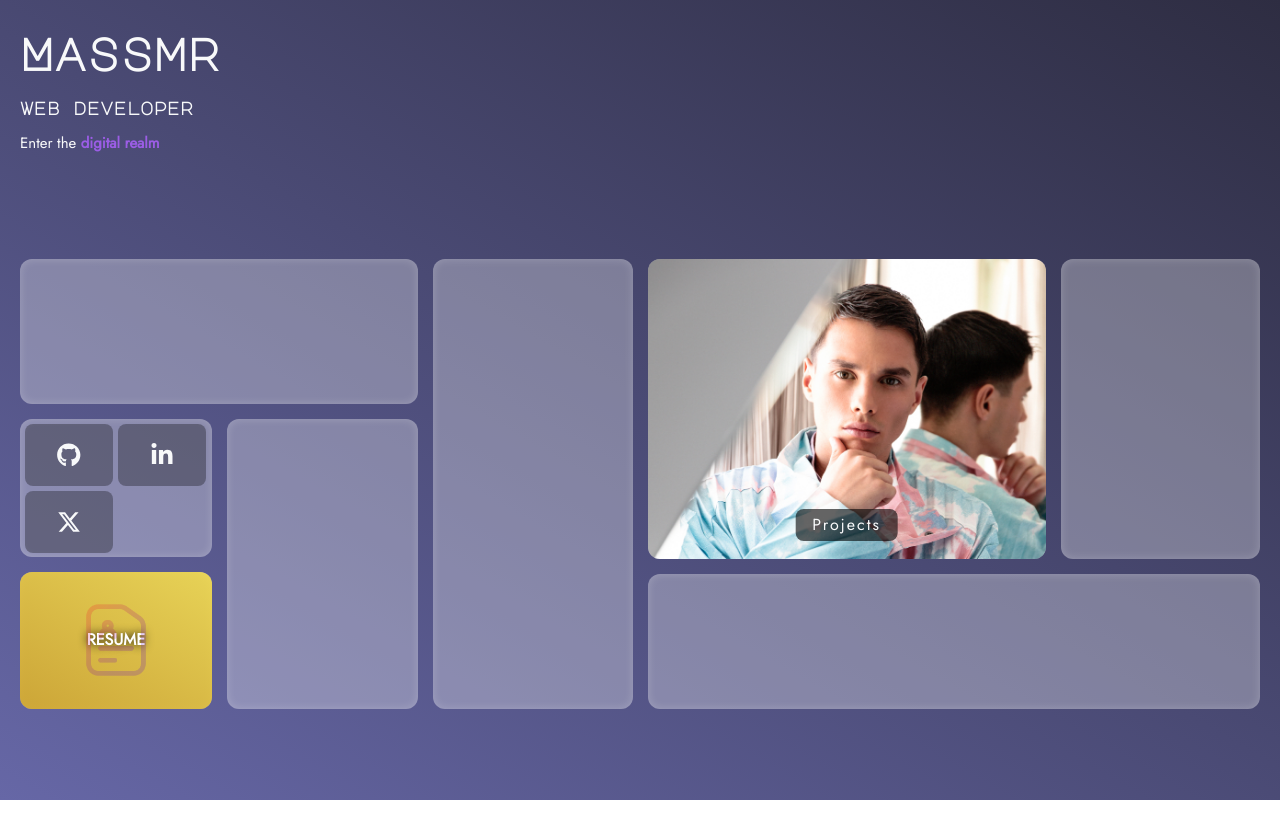
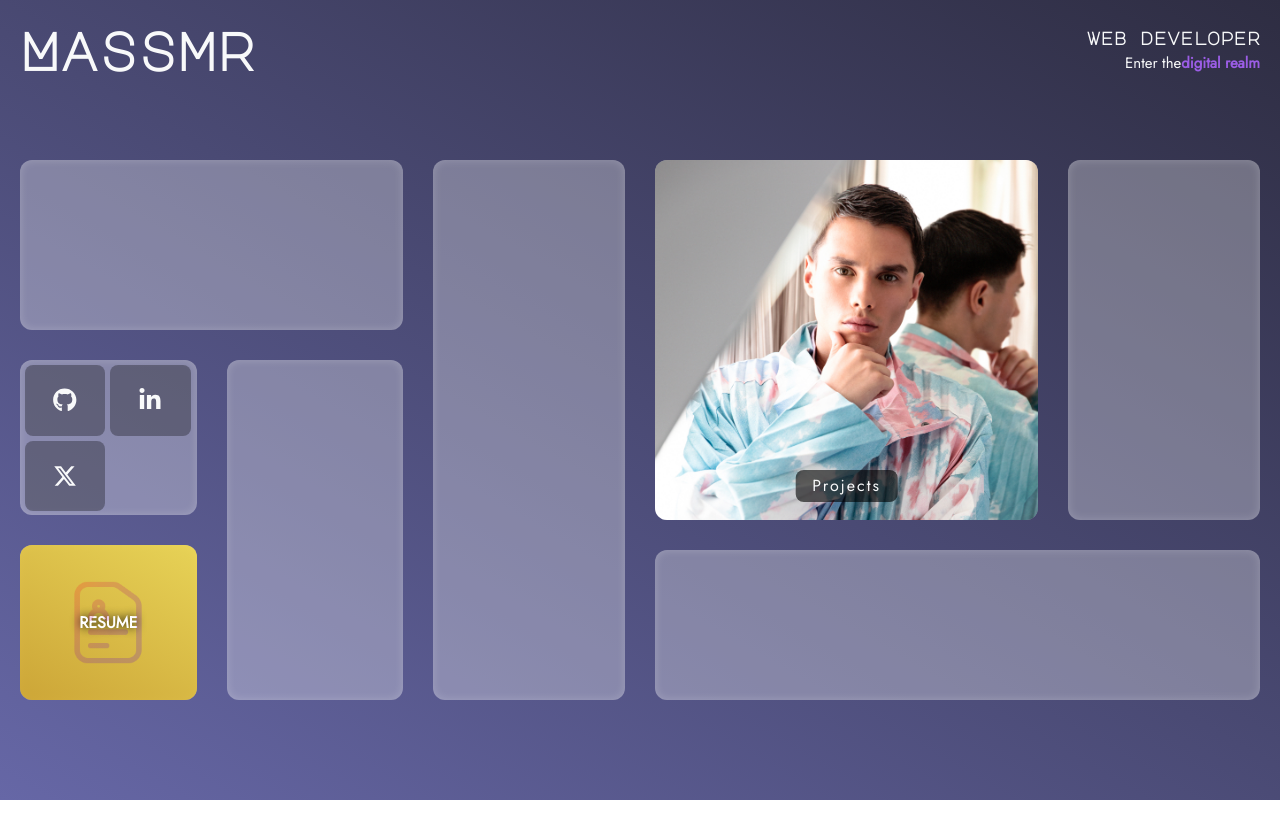
Before and after one commit to massmr/massmr.xyz---react-portfolio, a React (Vite) app: page / in a window 1280 px wide. Shown: the top 838 px of the page. After the commit the page ends 800 px from the top, so only its background shows below. Built offline with nearby package versions, Linux system fonts and the light colour scheme; a web font is replaced by a local one.

Commit message:
setup display in desktop

```diff
--- a/src/App.css
+++ b/src/App.css
@@ -8,9 +8,11 @@ font-family: 'Major Mono Display', monospace;
   display: flex;
   flex-flow: column nowrap;
   align-items: center;
+
   width: 100%;
   height: 100%;
   padding: 20px 20px;
   background: rgb(102, 103, 166);
   background: linear-gradient(30deg, rgba(102, 103, 166, 1) 0%, rgba(46, 45, 66, 1) 100%);
+  overflow: hidden;
 }
--- a/src/Banner/Banner.css
+++ b/src/Banner/Banner.css
@@ -3,14 +3,20 @@
   flex-flow: column nowrap;
   justify-content: flex-start;
   width: 100%;
-  margin-bottom: 30px;
+  max-width: 400px;
 }
-
 .banner-title {
+  display: flex;
+  align-items: center;
   font-family: 'Major Mono Display', monospace;
   font-size: 45px;
   height: 60px;
   color: #F8F9FA;
+}
+.banner-text-wrapper {
+  display: flex;
+  flex-flow: column nowrap;
+  justify-content: center;
 }
 .banner-subtitle {
    font-family: 'Major Mono Display', monospace;
@@ -23,6 +29,8 @@
   font-size: 15px;
   color: #F8F9FA;
   font-weight: 300;
+  /*this margin is used to space banner and grid*/
+  margin-bottom: 30px;
 }
 .banner-text-strong {
   font-weight: 900;
@@ -31,6 +39,21 @@
 
 @media (min-width: 1024px) {
   .banner-wrapper {
+    flex-flow: row nowrap;
+    justify-content: space-between;
     max-width: 1440px;
+    padding-bottom: 0px;
+  }
+  .banner-title {
+    font-size: 53px;
+  }
+  .banner-text-wrapper {
+    align-items: flex-end;
+  }
+  .banner-subtitle {
+    margin: 0;
+  }
+  .banner-text {
+    margin-bottom: 0;
   }
 }
--- a/src/Banner/Banner.jsx
+++ b/src/Banner/Banner.jsx
@@ -4,15 +4,16 @@ export const Banner = () => {
   return (
     <>
       <div className="banner-wrapper">
-
         <h1 className="banner-title">Massmr</h1>
-
-        <h2 className="banner-subtitle">web developer</h2>
-
-        <h4 className="banner-text">
-          Enter the <span className="banner-text-strong">digital realm</span>
-        </h4>
-
+        <div className="banner-text-wrapper">
+          <h2 className="banner-subtitle">web developer</h2>
+          <h4 className="banner-text">
+          Enter the
+            <span className="banner-text-strong">
+              digital realm
+            </span>
+          </h4>
+        </div>
       </div>
     </>
   );
--- a/src/GridOnFlex/GridOnFlex.css
+++ b/src/GridOnFlex/GridOnFlex.css
@@ -5,7 +5,6 @@
   align-items:  center;
   height: 100%;
   width: 100%;
-  /*limit on desktop*/
 }
 .grid-container {
   display: flex;
@@ -131,7 +130,20 @@
   .grid-container {
     flex-flow: row-reverse nowrap;
     max-width: 1440px;
-    max-height: none;
-    height: 150%;
+    max-height: 540px;
+    height: 100%;
+  }
+  .grid-lvl-1 {
+    height: 100%;
+  }
+  .grid-container, .grid-lvl-1, .lvl-2-top-top, .lvl-2-bottom-left, .lvl-2-top-bottom, .lvl-3-bottom-bottom, .grid-lvl-4 {
+    gap: 30px;
   }
 }
+
+@media (min-width: 1440px) {
+   .grid-container {
+    flex-flow: row-reverse nowrap;
+    max-height: 720px;
+  }
+}
```
